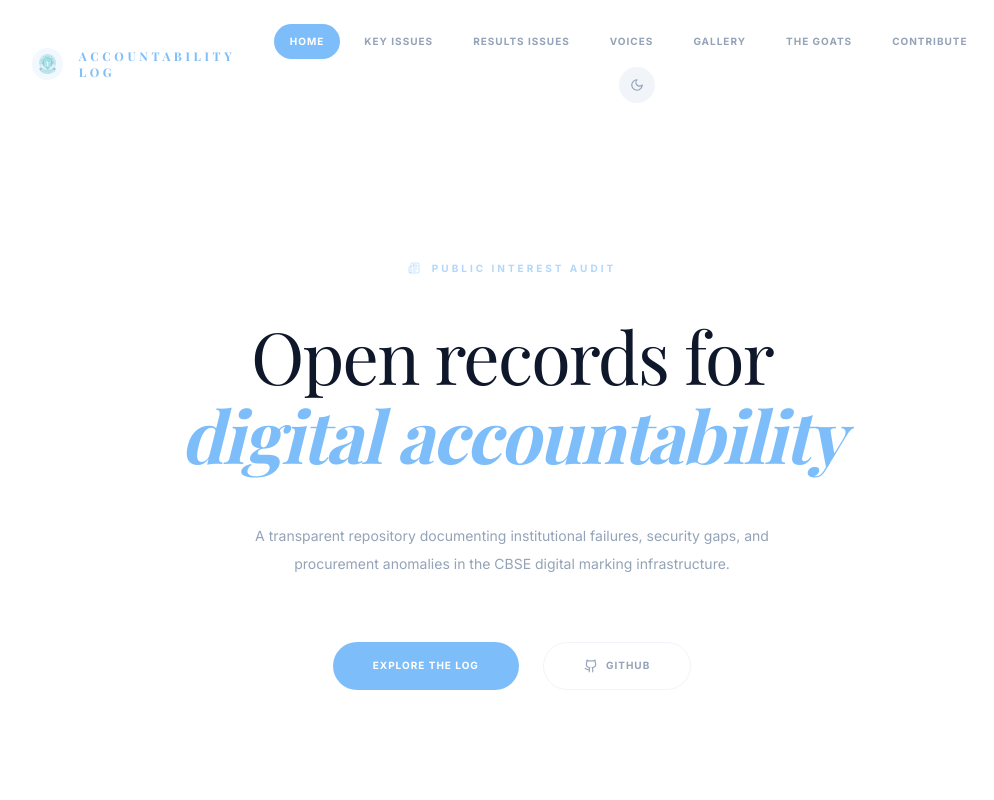
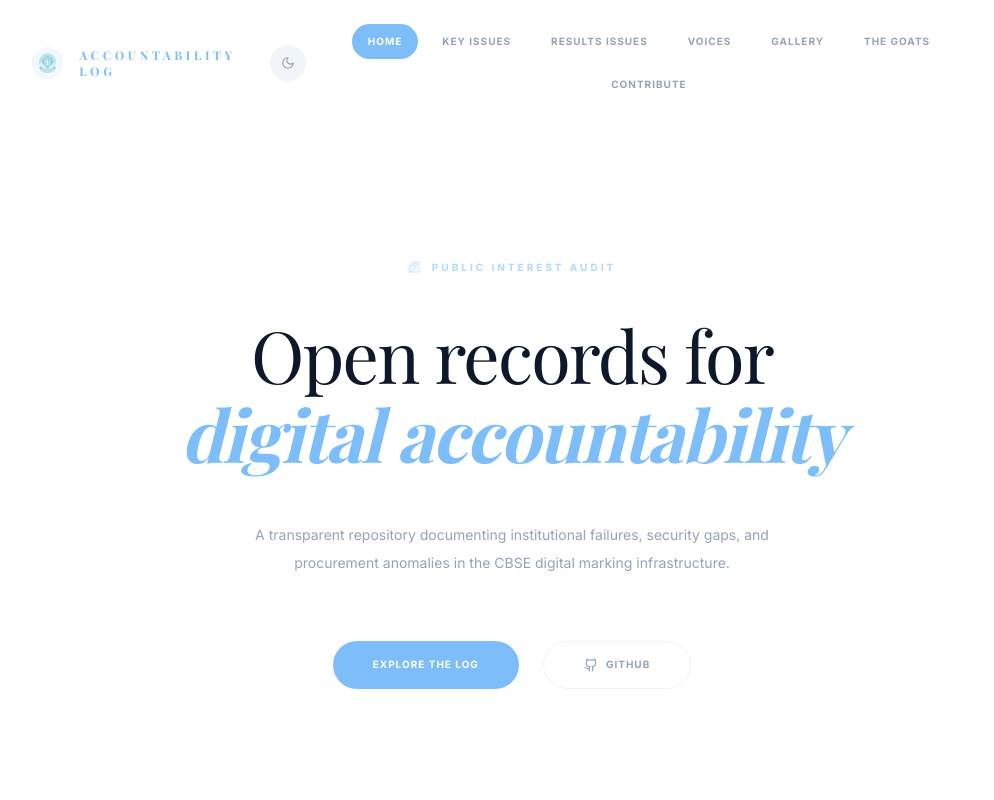
Before and after one commit to ashyyhere/cbse-accountability-log, a React (Vite) app: page / in a window 1280 px wide. Shown: the top 800 px of the page, without its empty margins (128-1122 px from the left). Built offline with nearby package versions, Linux system fonts and the light colour scheme; a web font is replaced by a local one.

Commit message:
Fixed navbar

```diff
--- a/src/main.jsx
+++ b/src/main.jsx
@@ -327,7 +327,7 @@
           <div className="flex items-center gap-2">
             <button
               onClick={toggleDark}
-              className="md:hidden flex h-9 w-9 items-center justify-center rounded-full bg-slate-100 dark:bg-slate-800 text-slate-400 hover:text-[#7dbefa] transition-colors"
+              className="flex h-9 w-9 items-center justify-center rounded-full bg-slate-100 dark:bg-slate-800 text-slate-400 hover:text-[#7dbefa] transition-colors"
               aria-label="Toggle Dark Mode"
             >
               {isDark ? <Sun size={14} /> : <Moon size={14} />}
@@ -358,13 +358,6 @@
               {item.label}
             </a>
           ))}
-          <button
-            onClick={toggleDark}
-            className="hidden md:flex ml-4 h-9 w-9 items-center justify-center rounded-full bg-slate-100 dark:bg-slate-800 text-slate-400 hover:text-[#7dbefa] transition-colors shrink-0"
-            aria-label="Toggle Dark Mode"
-          >
-            {isDark ? <Sun size={14} /> : <Moon size={14} />}
-          </button>
         </div>
       </nav>
     </header>
```
